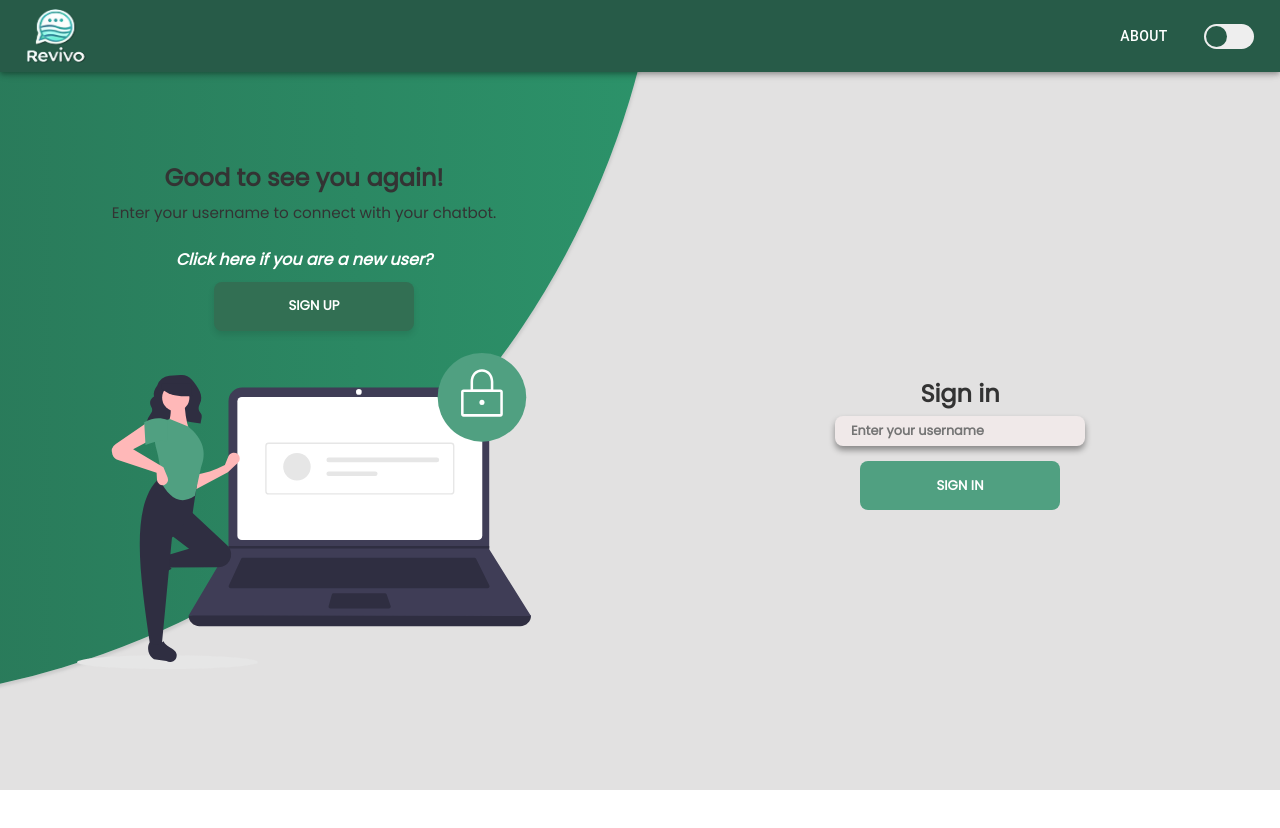
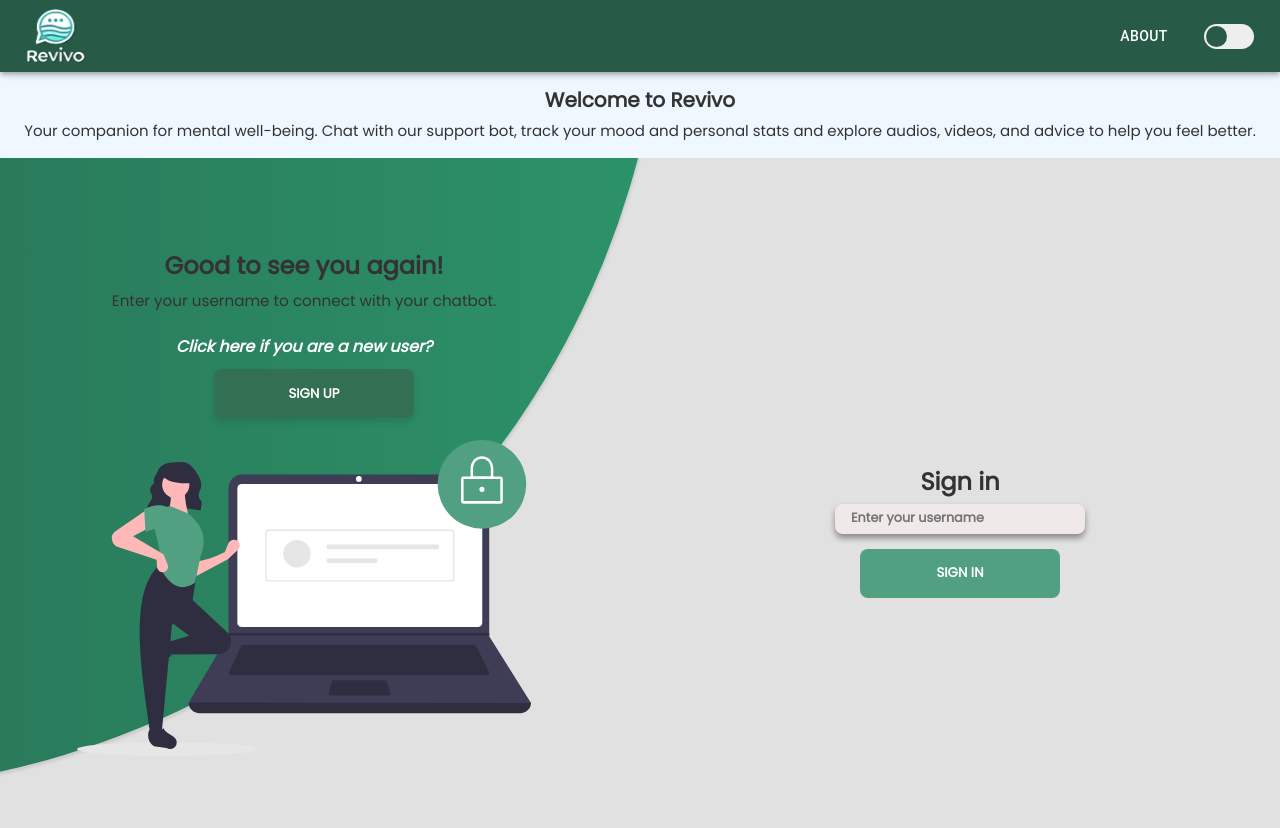
Before and after one commit to JohannCardona/Revivo, a React (Create React App) app in the folder frontend/: page /login in a window 1280 px wide. Shown: the top 828 px of the page. Before the commit the page ends 800 px from the top, so only its background shows below. Built offline with nearby package versions, Linux system fonts and the light colour scheme.

Commit message:
Update ExistingUser.jsx

```diff
--- a/frontend/src/components/login/ExistingUser.jsx
+++ b/frontend/src/components/login/ExistingUser.jsx
@@ -5,6 +5,7 @@ import "../../styles/login/RegisterLogin.css";
 import Swal from "sweetalert2";
 import axios from "axios";
 import { useNavigate } from "react-router-dom";
+import Banner from "../Banner/MainBanner";
 
 function ExistingUser() {
   const [existingUser, setExistingUser] = useState("");
@@ -71,6 +72,8 @@ function ExistingUser() {
   };
 
   return (
+    <>
+      <Banner />
       <div className="registerlogin-container">
         <div className="account-forms">
           <div className="new">
@@ -132,6 +135,7 @@ function ExistingUser() {
           </div>
         </div>
       </div>
+    </>
   );
 }
 
```
Lines whose indentation alone changed are shown as unchanged.
